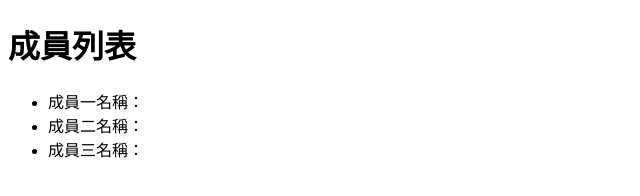
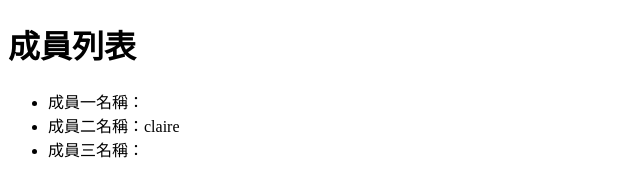
Before and after one commit to strayag2021/1109-1, a plain HTML site: page index.html in a window 1280 px wide. Shown: the full height of the page, 0-640 px from the left. Drawn offline with Linux system fonts and the light colour scheme.

Commit message:
新增成員b

```diff
--- a/index.html
+++ b/index.html
@@ -9,7 +9,7 @@
     <h1>成員列表</h1>
     <ul>
         <li>成員一名稱：</li>
-        <li>成員二名稱：</li>
+        <li>成員二名稱：claire</li>
         <li>成員三名稱：</li>
     </ul>
 </body>
```
